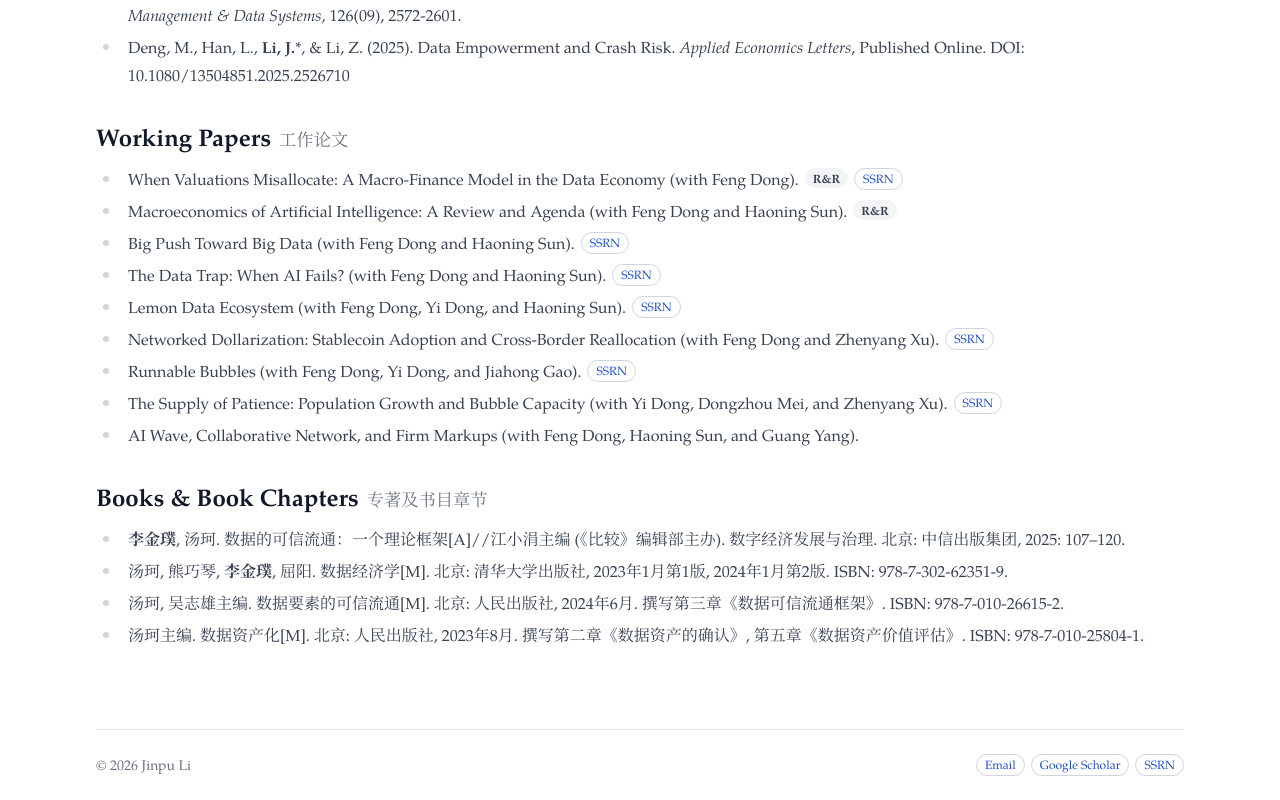
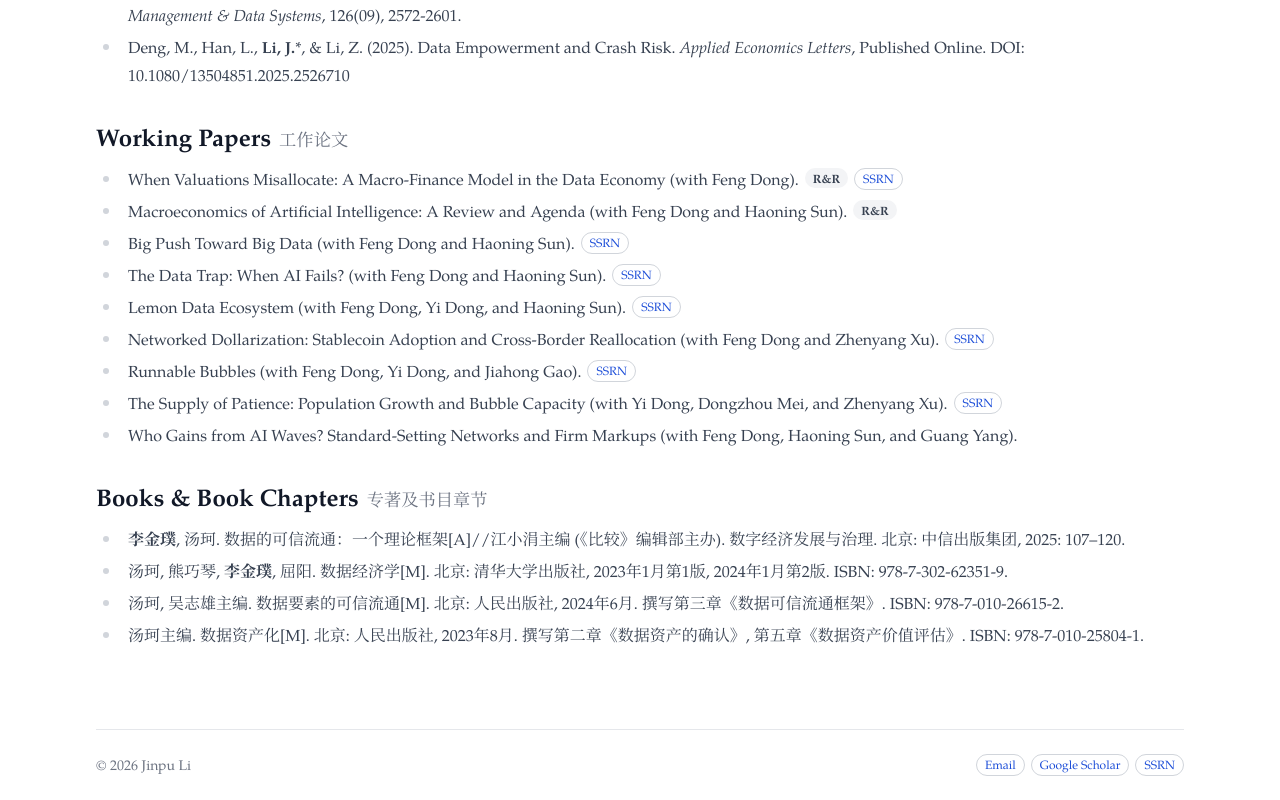
Before and after one commit to lijinpu/lijinpu.github.io, a Next.js app: page /research in a window 1280 px wide. Shown: the part 660-1460 px from the top of the page. Built offline with nearby package versions, Linux system fonts and the light colour scheme.

Commit message:
auto update

```diff
--- a/pages/cv.tsx
+++ b/pages/cv.tsx
@@ -120,7 +120,7 @@ export default function CV({ lastUpdateISO }: InferGetStaticPropsType<typeof get
           <Tag href="https://papers.ssrn.com/sol3/papers.cfm?abstract_id=7601580">SSRN</Tag>
         </li>
         <li>
-          AI Wave, Collaborative Network, and Firm Markups (with Feng Dong, Haoning Sun, and Guang Yang).
+          Who Gains from AI Waves? Standard-Setting Networks and Firm Markups (with Feng Dong, Haoning Sun, and Guang Yang).
         </li>
       </ul>
 
--- a/pages/research.tsx
+++ b/pages/research.tsx
@@ -91,7 +91,7 @@ export default function Research() {
           <Tag href="https://papers.ssrn.com/sol3/papers.cfm?abstract_id=7601580">SSRN</Tag>
         </li>
         <li>
-          AI Wave, Collaborative Network, and Firm Markups (with Feng Dong, Haoning Sun, and Guang Yang).
+          Who Gains from AI Waves? Standard-Setting Networks and Firm Markups (with Feng Dong, Haoning Sun, and Guang Yang).
         </li>
       </ul>
 
```
